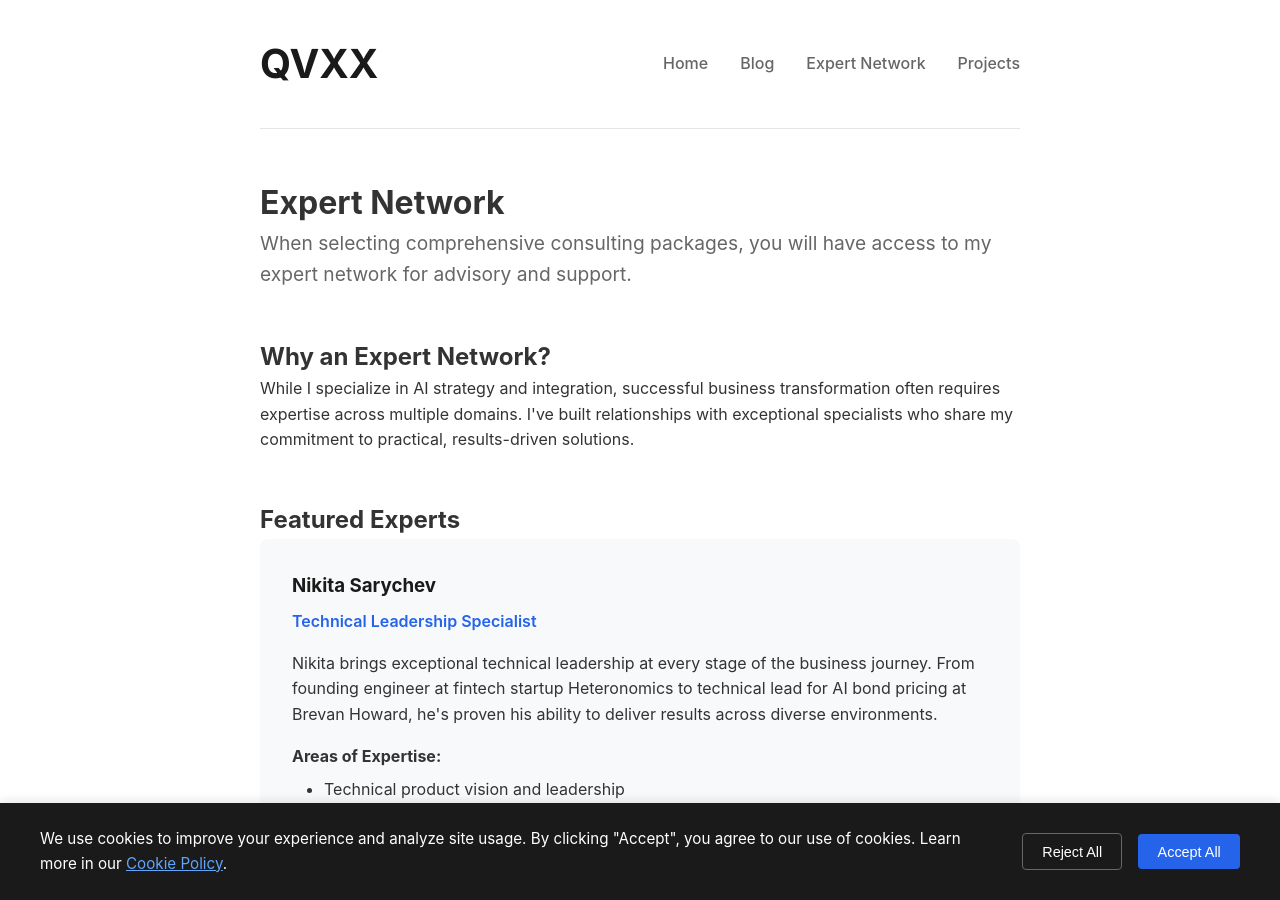
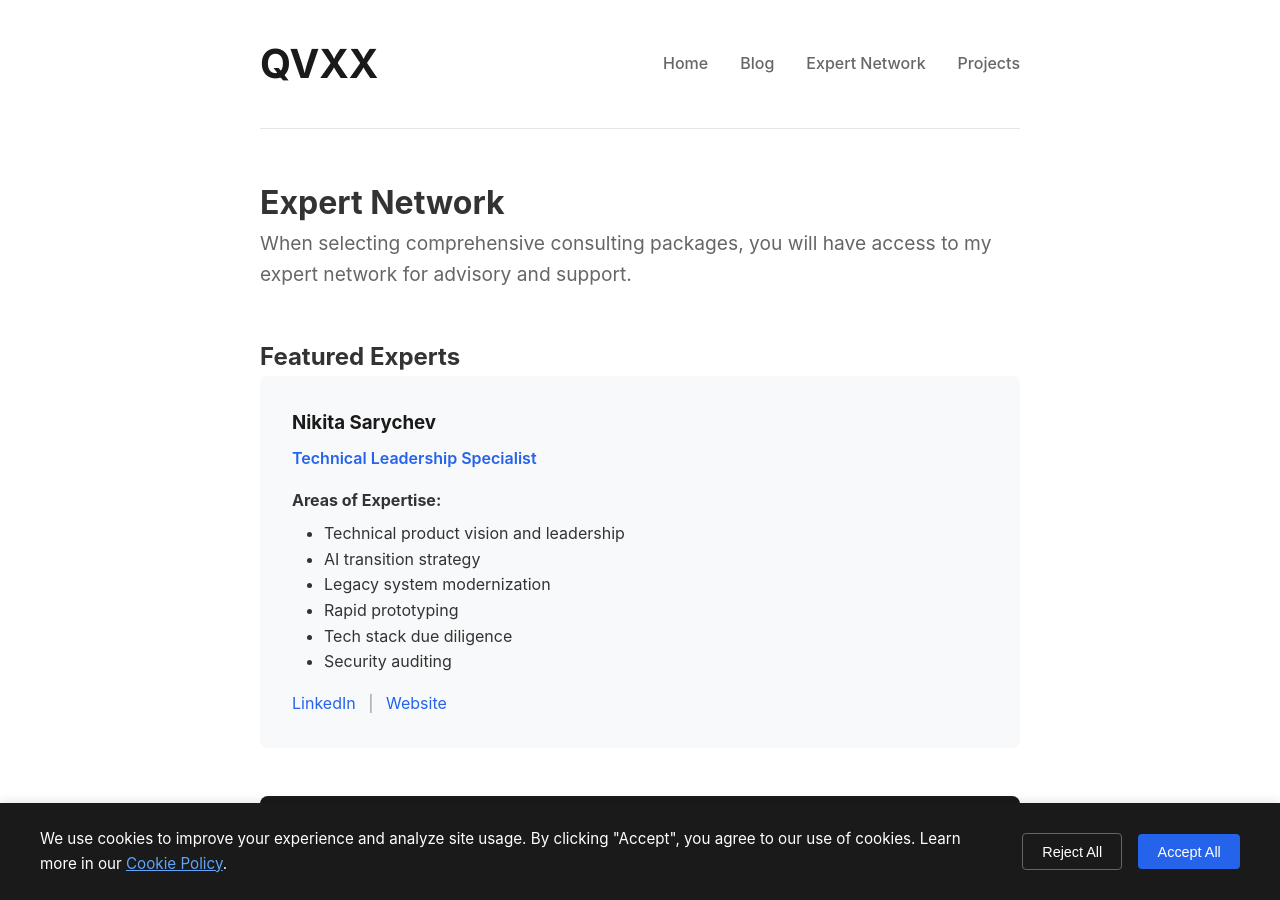
Before and after one commit to QVXXLabs/qvxx-website, a Jekyll site: the page built from experts.html, in a window 1280 px wide and 900 px high. Built offline with Jekyll 4.4.1, drawn with Linux system fonts in a browser that asks for light colours.

Commit message:
Remove introductory sections from expert network page
- Deleted 'Why an Expert Network?' section
- Removed Nikita's background paragraph about his journey
- Streamlined page to focus on expertise areas and contact links

```diff
--- a/experts.html
+++ b/experts.html
@@ -7,10 +7,6 @@ title: Expert Network
     <h1>Expert Network</h1>
     <p style="font-size: 1.2rem; color: #666; margin-bottom: 3rem;">When selecting comprehensive consulting packages, you will have access to my expert network for advisory and support.</p>
 
-    <section style="margin-bottom: 3rem;">
-        <h2>Why an Expert Network?</h2>
-        <p>While I specialize in AI strategy and integration, successful business transformation often requires expertise across multiple domains. I've built relationships with exceptional specialists who share my commitment to practical, results-driven solutions.</p>
-    </section>
 
     <section>
         <h2>Featured Experts</h2>
@@ -23,8 +19,6 @@ title: Expert Network
                 </a>
             </h3>
             <p style="font-weight: 600; color: #2563eb; margin-bottom: 1rem;">Technical Leadership Specialist</p>
-
-            <p style="margin-bottom: 1rem;">Nikita brings exceptional technical leadership at every stage of the business journey. From founding engineer at fintech startup Heteronomics to technical lead for AI bond pricing at Brevan Howard, he's proven his ability to deliver results across diverse environments.</p>
 
             <div style="margin-bottom: 1rem;">
                 <strong>Areas of Expertise:</strong>
```
